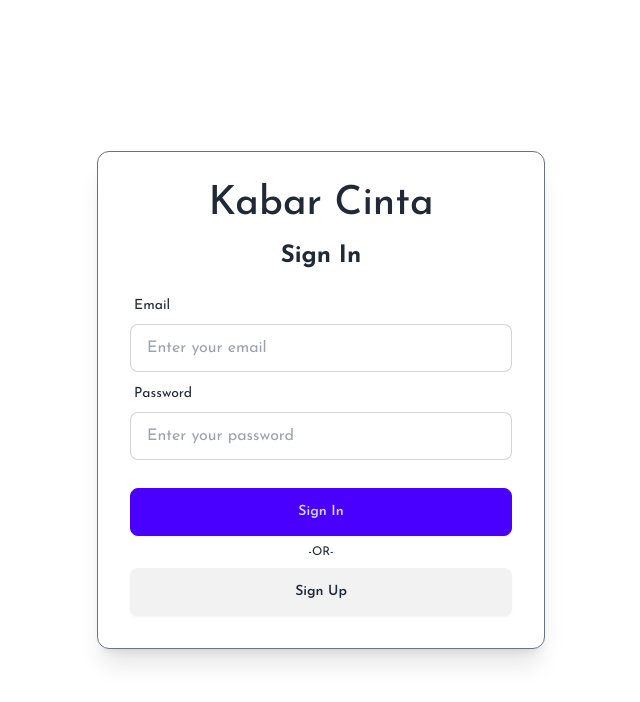
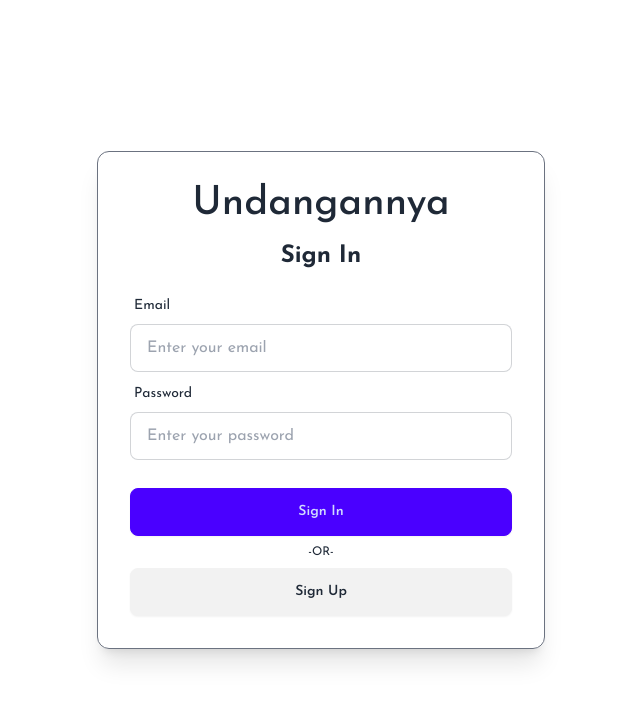
Before and after one commit to FauziFx/wedding-react, a React (Vite) app: page /auth in a window 1280 px wide. Shown: the top 702 px of the page, without its empty margins (319-959 px from the left). Built offline with nearby package versions, Linux system fonts and the light colour scheme; no server answers.

Commit message:
change title

```diff
--- a/src/pages/Login.jsx
+++ b/src/pages/Login.jsx
@@ -59,7 +59,7 @@ function Login() {
           className="text-4xl font-medium text-center"
           style={{ fontSize: "40px" }}
         >
-          <Link to="/">Kabar Cinta</Link>
+          <Link to="/">Undangannya</Link>
         </h1>
         <h2 className="text-2xl font-bold text-center">Sign In</h2>
         <form className="space-y-1" autoComplete="off" onSubmit={handleSubmit}>
```
